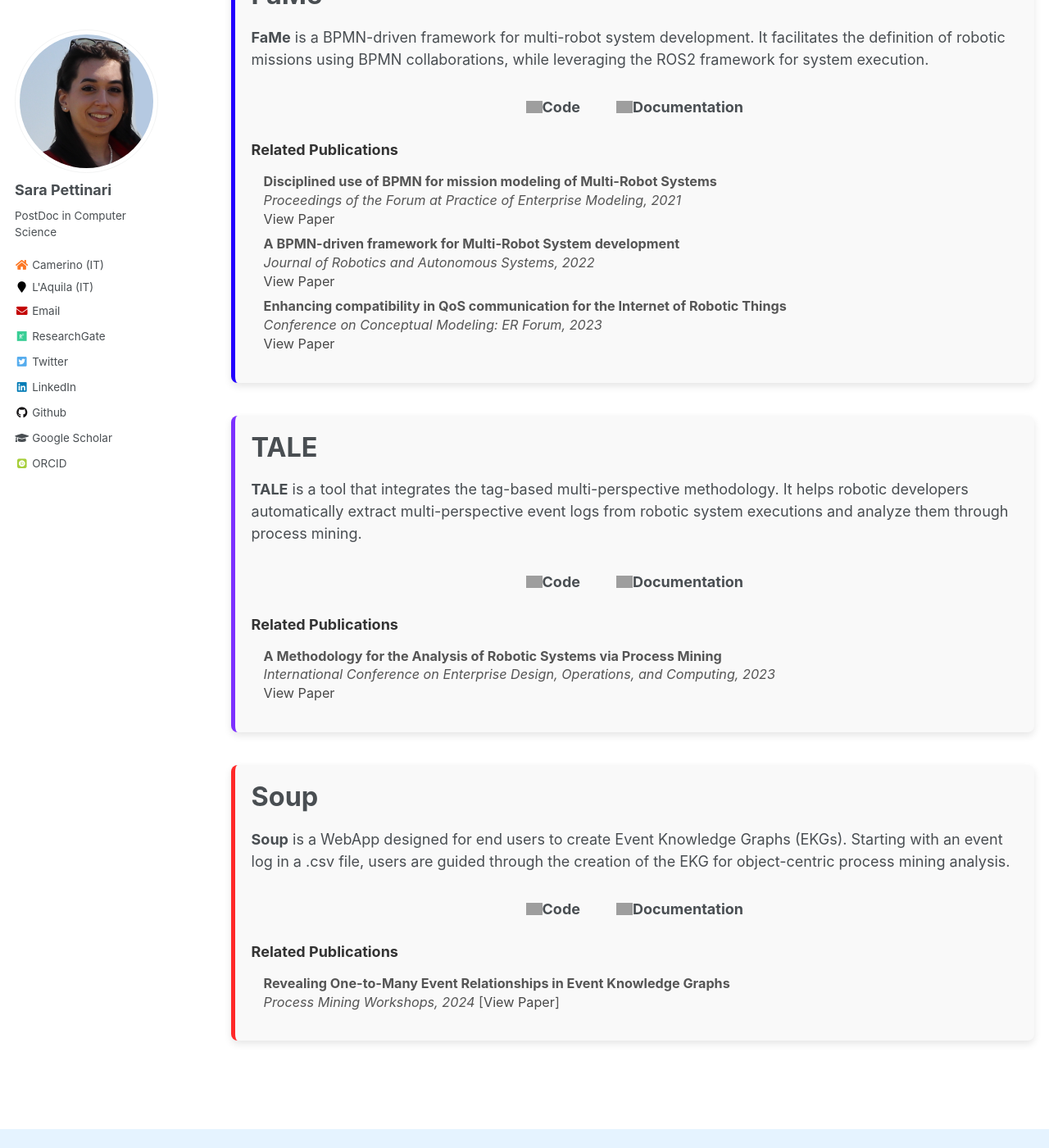
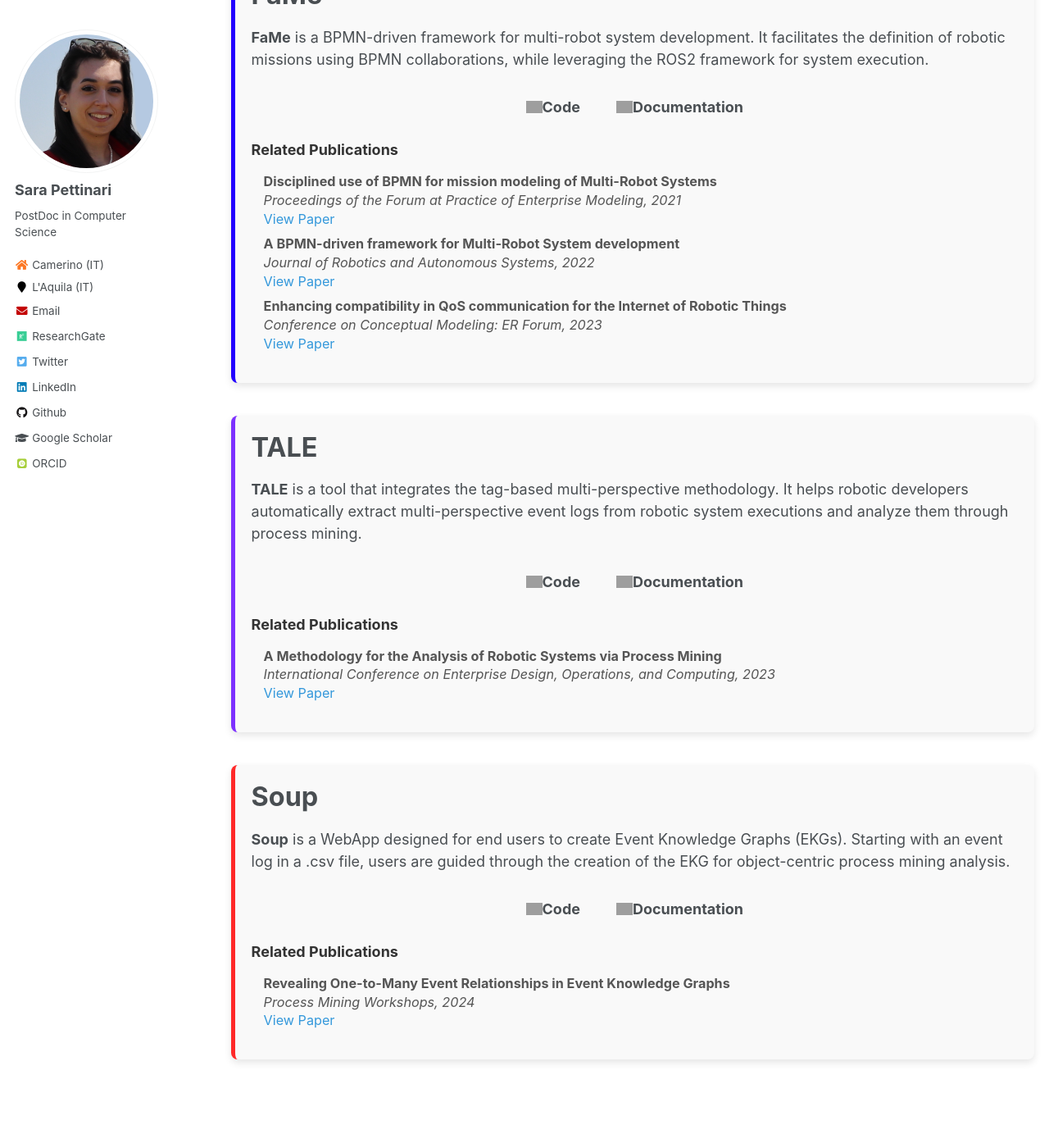
Before and after one commit to SaraPettinari/SaraPettinari.github.io, a Jekyll site: the page built from _pages/tools.html, in a window 1280 px wide and 1400 px high, scrolled down 211 px. Shown: the whole window at 82% size. Built offline with Jekyll 4.4.1, drawn with Linux system fonts in a browser that asks for light colours; some web fonts are replaced; grey boxes are pictures that could not be loaded.

Commit message:
fixed layout

```diff
--- a/_pages/publications.html
+++ b/_pages/publications.html
@@ -26,6 +26,7 @@ author_profile: true
         {% unless title_shown %}
           <!-- Assign a class based on category -->
           <h2 class="publication-category {{ category[0] | downcase }}">{{ category[1].title }}</h2>
+          <hr class="section-divider"/>
           {% assign title_shown = true %}
         {% endunless %}
         <div class="publication-card {{ category[0] | downcase }}">
--- a/_pages/tools.html
+++ b/_pages/tools.html
@@ -86,8 +86,8 @@ author_profile: true
         {% if pub.tool == "soup" %}
           <li>
             <strong>{{ pub.title }}</strong><br>
-            <em>{{ pub.venue }}, {{ pub.date | date: "%Y" }}</em>
-            [<a href="{{ pub.paperurl }}">View Paper</a>]
+            <em>{{ pub.venue }}, {{ pub.date | date: "%Y" }}</em><br>
+            <a href="{{ pub.paperurl }}">View Paper</a>
           </li>
         {% endif %}
       {% endfor %}
--- a/assets/css/customstyle.css
+++ b/assets/css/customstyle.css
@@ -164,7 +164,7 @@
   }
 
   .publications-list a {
-    color: #484848;
+    color: #3498db;
     font-weight: normal; /* Regular weight for subtle look */
     text-decoration: none;
   }
```
